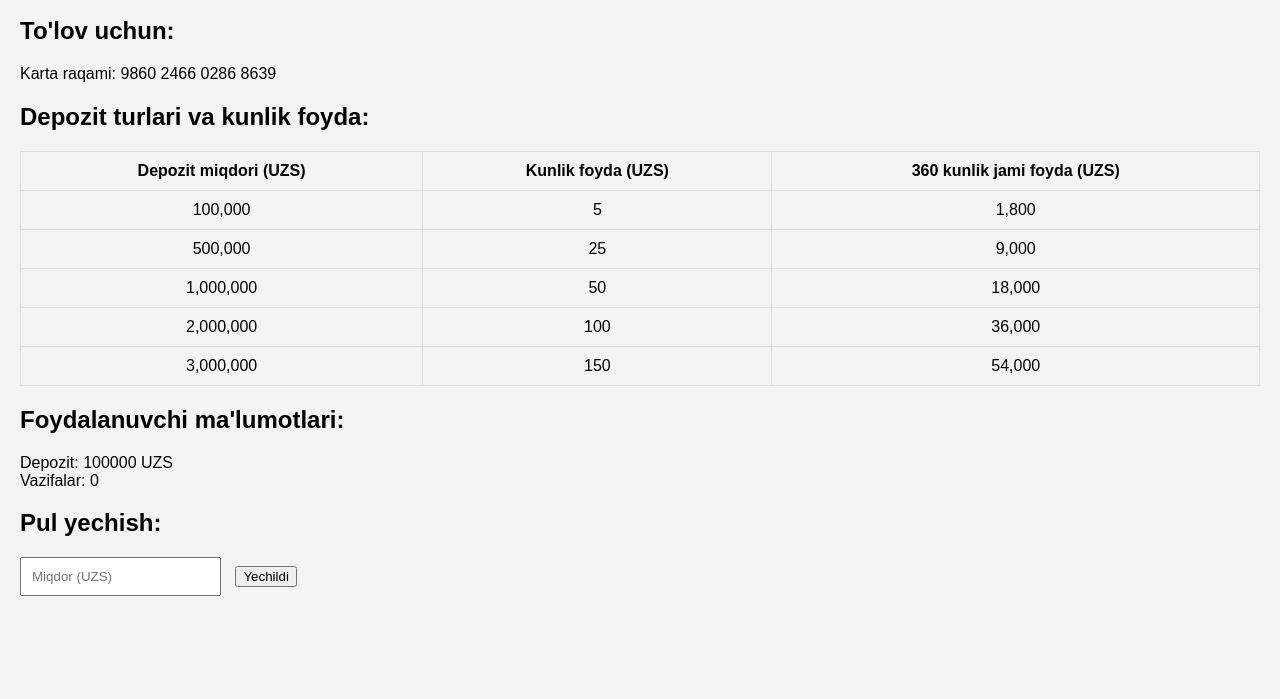
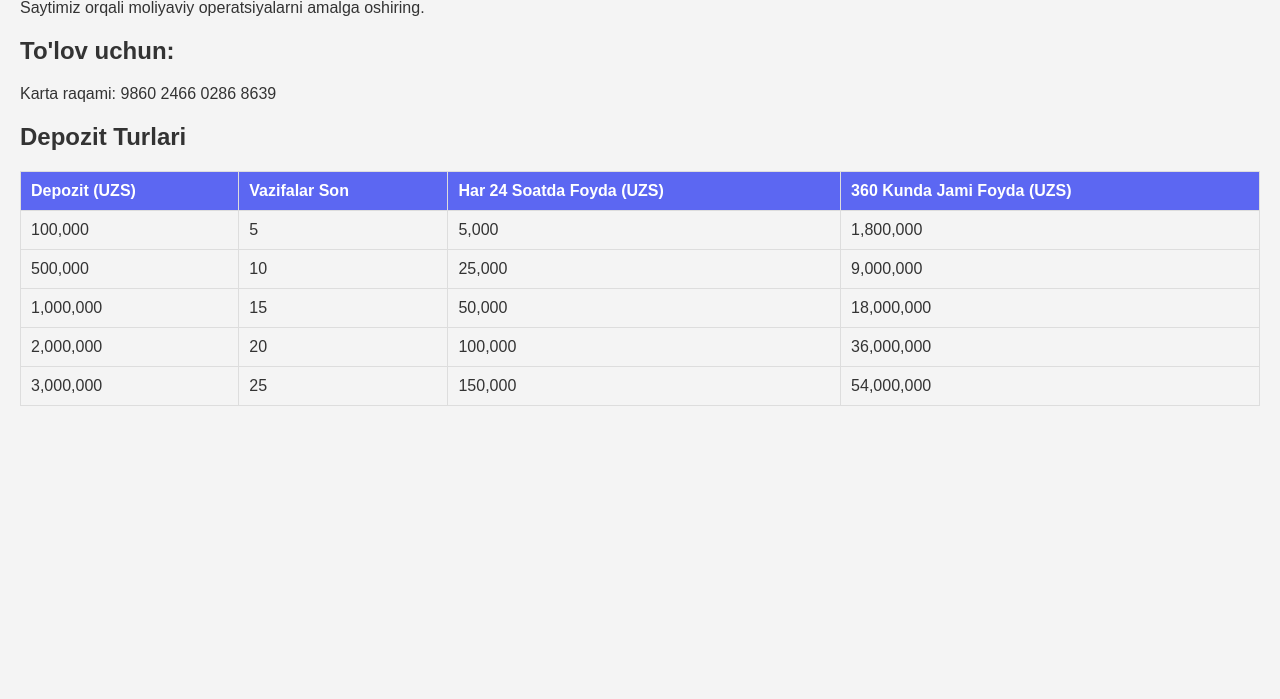
Before and after one commit to Elieizer00/Youtube-activite, a plain HTML site: page index.html in a window 1280 px wide. Shown: the part 101-800 px from the top of the page. Drawn offline with Linux system fonts and the light colour scheme.

Commit message:
Add files via upload
Koda tuzatishlar kiritildi

```diff
--- a/index.html
+++ b/index.html
@@ -13,46 +13,49 @@
     <h2>To'lov uchun:</h2>
     <p>Karta raqami: 9860 2466 0286 8639</p>
 
-    <h2>Depozit turlari va kunlik foyda:</h2>
-    <table border="1">
+    <h2>Depozit Turlari</h2>
+    <table>
+        <thead>
             <tr>
-            <th>Depozit miqdori (UZS)</th>
-            <th>Kunlik foyda (UZS)</th>
-            <th>360 kunlik jami foyda (UZS)</th>
+                <th>Depozit (UZS)</th>
+                <th>Vazifalar Son</th>
+                <th>Har 24 Soatda Foyda (UZS)</th>
+                <th>360 Kunda Jami Foyda (UZS)</th>
             </tr>
+        </thead>
+        <tbody>
             <tr>
                 <td>100,000</td>
                 <td>5</td>
-            <td>1,800</td>
+                <td>5,000</td>
+                <td>1,800,000</td>
             </tr>
             <tr>
                 <td>500,000</td>
-            <td>25</td>
-            <td>9,000</td>
+                <td>10</td>
+                <td>25,000</td>
+                <td>9,000,000</td>
             </tr>
             <tr>
                 <td>1,000,000</td>
-            <td>50</td>
-            <td>18,000</td>
+                <td>15</td>
+                <td>50,000</td>
+                <td>18,000,000</td>
             </tr>
             <tr>
                 <td>2,000,000</td>
-            <td>100</td>
-            <td>36,000</td>
+                <td>20</td>
+                <td>100,000</td>
+                <td>36,000,000</td>
             </tr>
             <tr>
                 <td>3,000,000</td>
-            <td>150</td>
-            <td>54,000</td>
+                <td>25</td>
+                <td>150,000</td>
+                <td>54,000,000</td>
             </tr>
+        </tbody>
     </table>
-
-    <h2>Foydalanuvchi ma'lumotlari:</h2>
-    <div id="userInfo"></div>
-
-    <h2>Pul yechish:</h2>
-    <input type="text" id="withdrawAmount" placeholder="Miqdor (UZS)">
-    <button onclick="withdraw()">Yechildi</button>
 
     <script src="script.js"></script>
 </body>
--- a/style.css
+++ b/style.css
@@ -1,27 +1,24 @@
-/* style.css */
 body {
     font-family: Arial, sans-serif;
-    margin: 20px;
     background-color: #f4f4f4;
+    color: #333;
+    margin: 0;
+    padding: 20px;
 }
-
 h1 {
-    color: #333;
+    color: #5c67f2;
 }
-
 table {
     width: 100%;
-    margin: 20px 0;
     border-collapse: collapse;
+    margin-top: 20px;
 }
-
 th, td {
     padding: 10px;
-    text-align: center;
     border: 1px solid #ddd;
+    text-align: left;
 }
-
-input[type="text"] {
-    padding: 10px;
-    margin-right: 10px;
+th {
+    background-color: #5c67f2;
+    color: white;
 }
```
Lines whose indentation alone changed are shown as unchanged.
